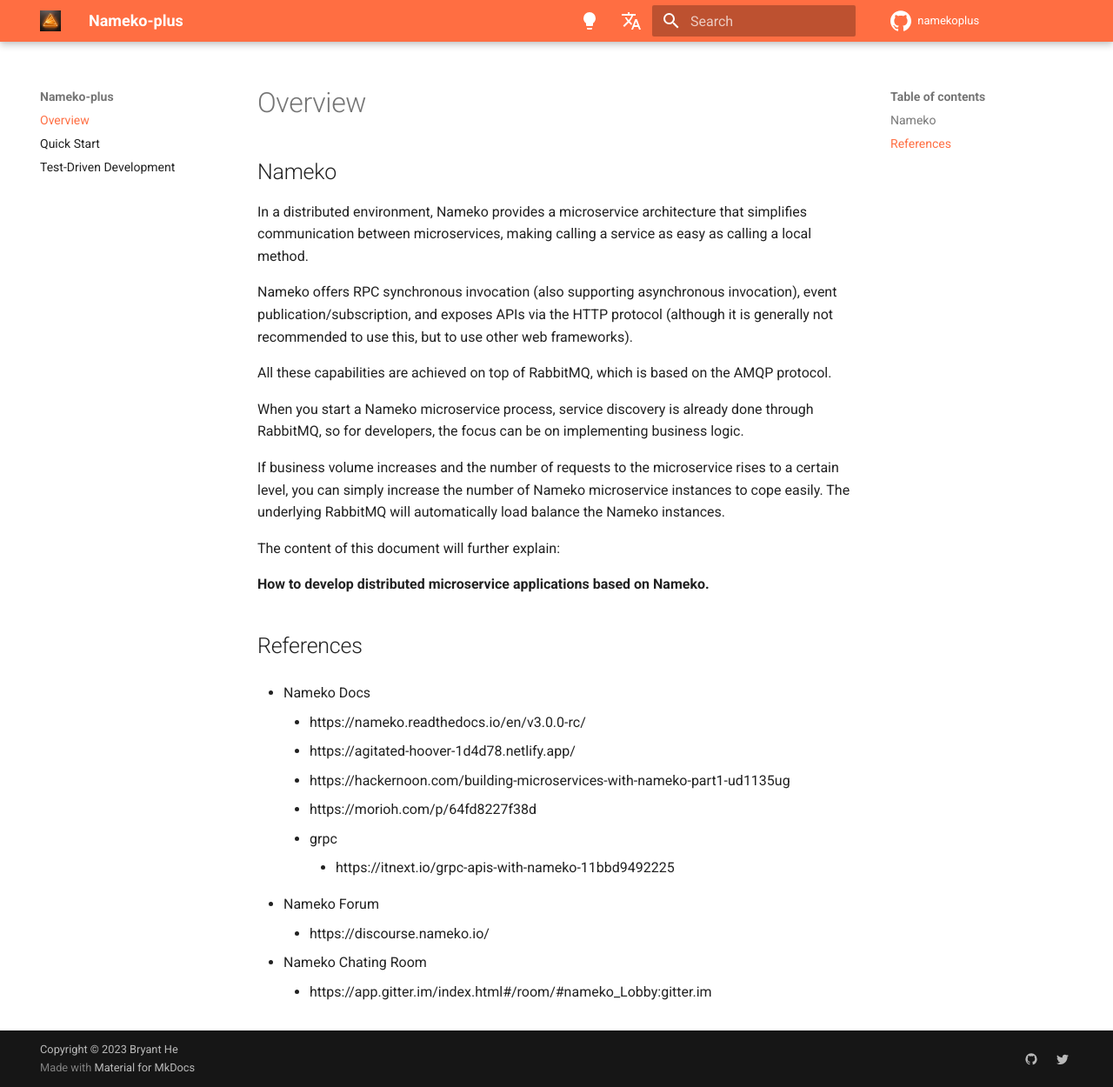
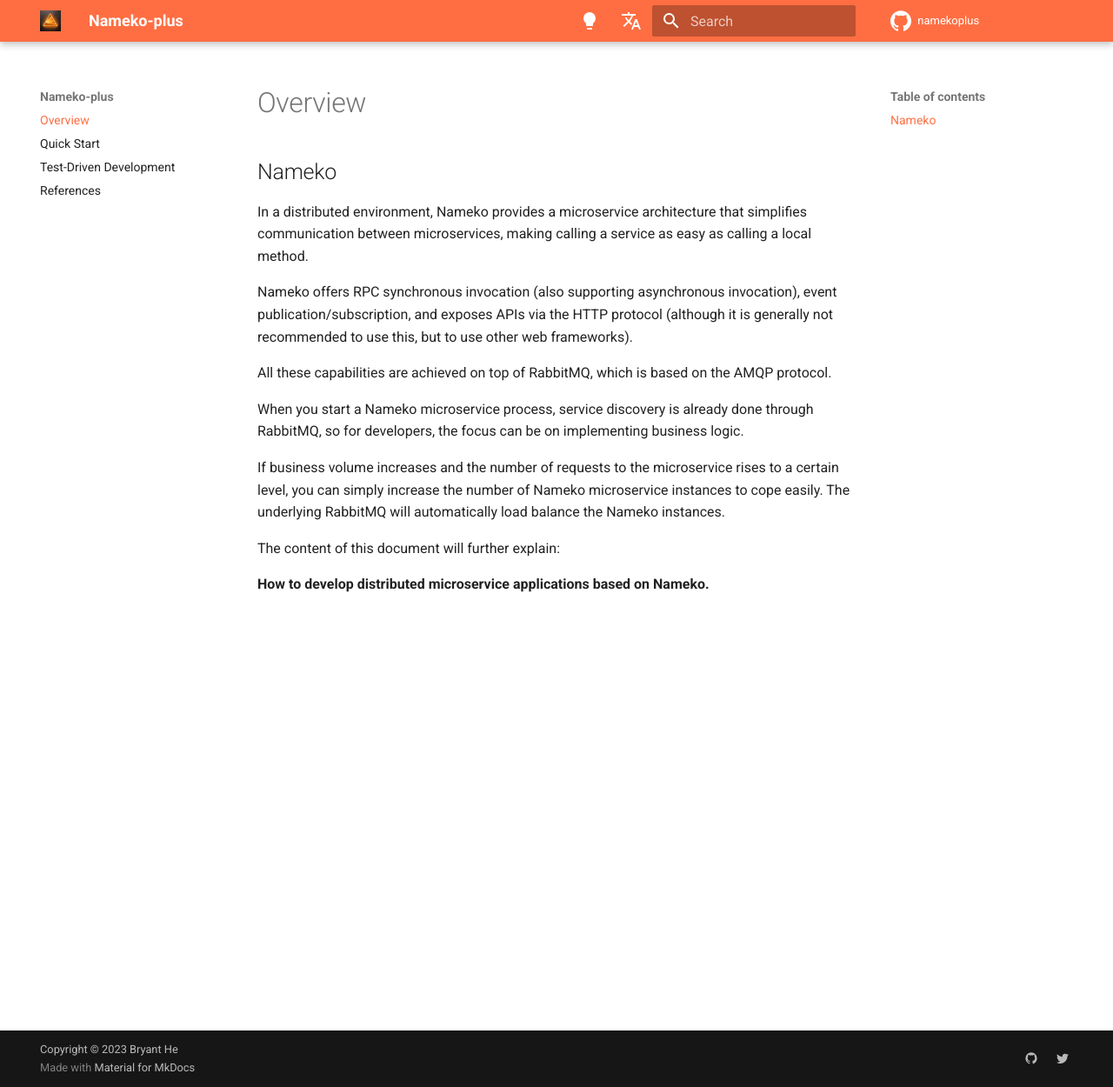
Before and after one commit to Bryanthelol/nameko-plus-doc-en, an MkDocs documentation site: the page built from docs/index.md, in a window 1280 px wide and 1250 px high. Shown: the whole window at 87% size. Built offline with MkDocs 1.6.1 and Material for MkDocs 9.7.7, drawn with Linux system fonts in a browser that asks for light colours; comment, search, counter and statistics services are not loaded.

Commit message:
update doc

```diff
--- a/docs/index.md
+++ b/docs/index.md
@@ -24,24 +24,3 @@ If business volume increases and the number of requests to the microservice rise
 The content of this document will further explain:
 
 **How to develop distributed microservice applications based on Nameko.**
-
-
-## References
-
-- Nameko Docs
-
-    - https://nameko.readthedocs.io/en/v3.0.0-rc/
-    - https://agitated-hoover-1d4d78.netlify.app/
-    - https://hackernoon.com/building-microservices-with-nameko-part1-ud1135ug
-    - https://morioh.com/p/64fd8227f38d
-    - grpc
-
-        - https://itnext.io/grpc-apis-with-nameko-11bbd9492225
-
-- Nameko Forum
-
-    - https://discourse.nameko.io/
-
-- Nameko Chating Room
-
-    - https://app.gitter.im/index.html#/room/#nameko_Lobby:gitter.im
--- a/mkdocs.yml
+++ b/mkdocs.yml
@@ -5,6 +5,7 @@ nav:
 - index.md
 - Quick Start.md
 - Test-Driven Development.md
+- References.md
 # - 项目文件结构.md
 # - 整体架构说明.md
 # - CICD:
```
Also changed, not shown: docs/References.md (added, +29 -0 lines).
